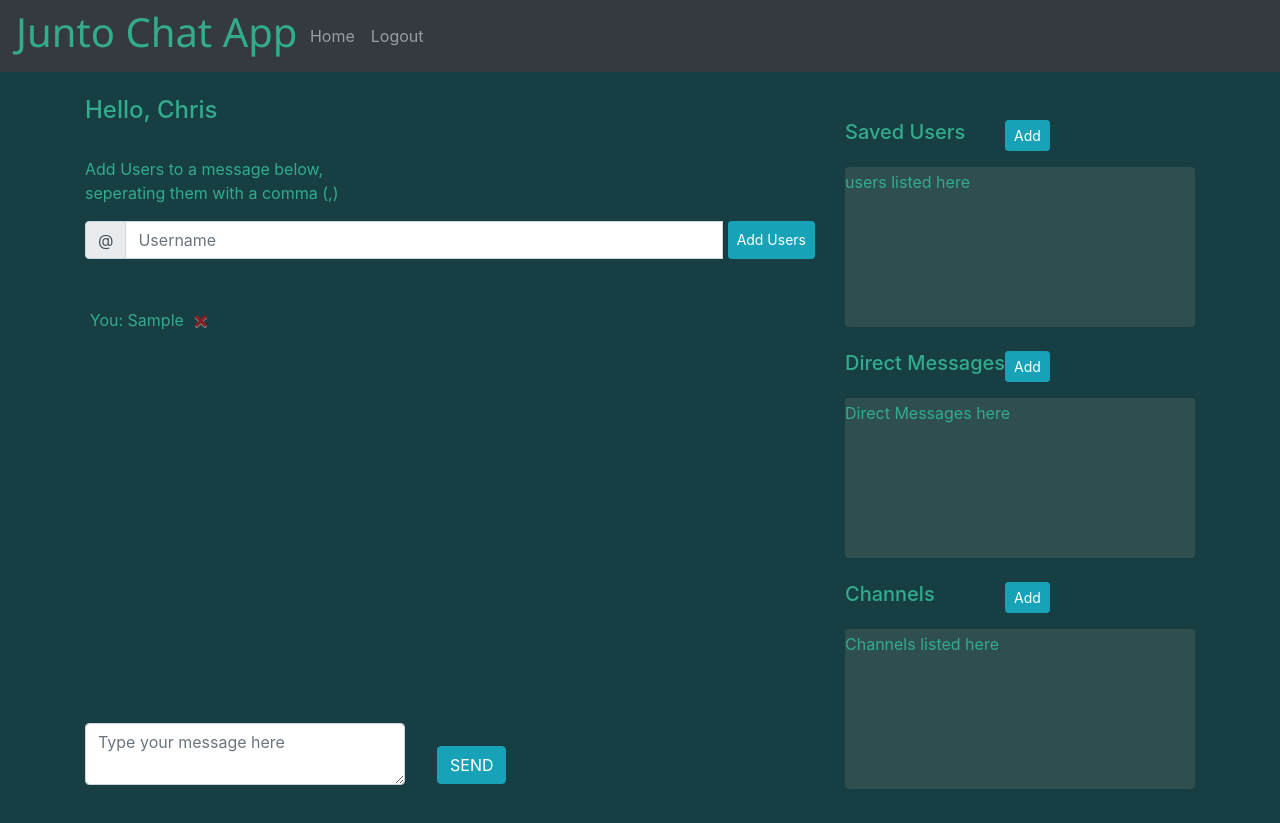
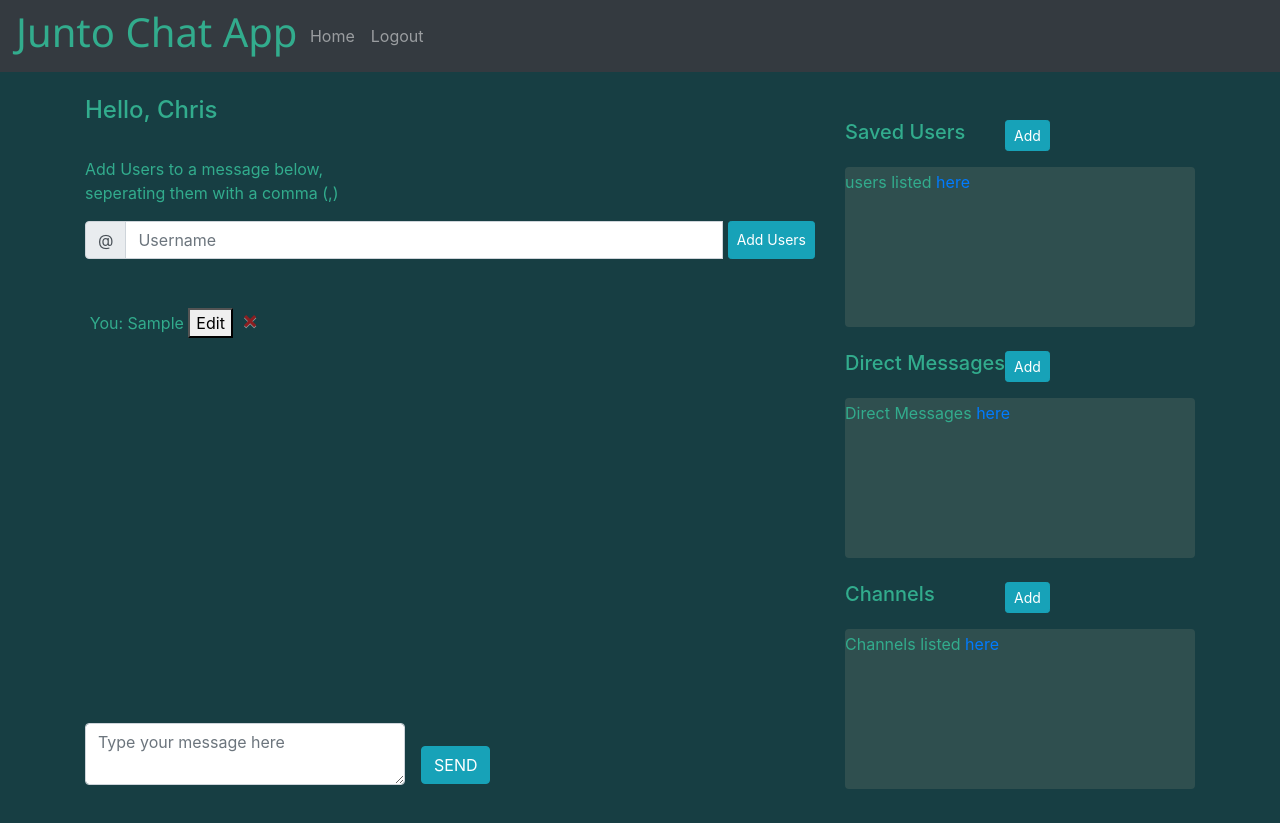
Before and after one commit to ckronber/JuntoChatBackend, a Flask app: page / in a window 1280 px wide. Run offline with Flask 2, Linux system fonts and the light colour scheme; a user stored in the database is signed in; tables that the repository leaves empty hold one stand-in row (values such as "Sample post"); some libraries are stand-ins or nearby versions.

Commit message:
updated views, javascriopt and html

```diff
--- a/Flask_Web_App_with_Login/website/auth.py
+++ b/Flask_Web_App_with_Login/website/auth.py
@@ -56,7 +56,7 @@ def sign_up():
              new_user = User(email = email, first_name = first_name, password = generate_password_hash(password1,method='sha256'))
              db.session.add(new_user)
              db.session.commit()
-             login_user(user,remember=True)
+             login_user(new_user,remember=True)
              flash('Account Created!', category='success')
              return redirect(url_for('views.home'))
 
--- a/Flask_Web_App_with_Login/website/sockets.py
+++ b/Flask_Web_App_with_Login/website/sockets.py
@@ -1,4 +1,4 @@
-from . import socketio
+from main import socketio
 from flask_socketio import send,emit
 
 @socketio.on('connect')
--- a/Flask_Web_App_with_Login/website/static/custom.css
+++ b/Flask_Web_App_with_Login/website/static/custom.css
@@ -1,15 +1,6 @@
-.navTextMain{
-   /* background-color: rgb(18, 107, 148);*/
-}
-
 .navTextMain, H1{
     color: rgb(50, 172, 141);
     font-family: 'Segoe UI', Tahoma, Geneva, Verdana, sans-serif;
-}
-
-#chatPage{
-   /* background-color: black;
-    color: white;*/
 }
 
 body{
@@ -39,7 +30,7 @@ body{
 
 #submitMessage{
     position:relative;
-    left:22rem;
+    left:21rem;
     bottom: 2.4rem;
 }
 
--- a/Flask_Web_App_with_Login/website/static/index.js
+++ b/Flask_Web_App_with_Login/website/static/index.js
@@ -1,4 +1,3 @@
-
 function deleteNote(noteId) {
   fetch("/delete-note", {
     method: "POST",
@@ -8,6 +7,15 @@ function deleteNote(noteId) {
   });
 }
 
+function editNote(noteId,note_data) {
+  fetch("/edit-note", {
+    method: "POST",
+    body: JSON.stringify({ noteId: noteId }),
+    body: JSON.stringify({ note_data: note_data })
+  }).then((_res) => {
+    window.location.href = "/";
+  });
+}
 
 function showPass(){
   var x = document.getElementById("password");
--- a/Flask_Web_App_with_Login/website/templates/home.html
+++ b/Flask_Web_App_with_Login/website/templates/home.html
@@ -32,8 +32,9 @@
           {%else%}
             {{note.user.first_name + ": " + note.data}}
           {%endif%}
+          <button type = "button" class = "edit" onclick = "editNote('{{note.id}}')">Edit</button>
           &nbsp;
-          <button type="button" class="close" id="closeX" onClick="deleteNote('{{note.id}}')">
+          <button type="button" class="close" id="closeX" onclick="deleteNote('{{note.id}}')">
             <span aria-hidden="true">&times;</span>
           </button>
         </li>
@@ -52,17 +53,17 @@
     <br>
     <h5>Saved Users </h5> <button type = "button" id = "sideAdd" class = "btn btn-info btn-sm">Add</button>
     <div class = "UserList rounded overflow-auto" style = "height:10rem;" >
-        <p>users listed here</p>
+        <p>users listed <a href="http://www.socialsounddesign.com/users/">here</a> </p>
     </div>
     <br>
     <h5>Direct Messages</h5> <button type = "button" id = "sideAdd" class = "btn btn-info btn-sm">Add</button>
     <div class = "UserList rounded overflow-auto" style = "height:10rem;" >
-      <p>Direct Messages here</p>
+      <p>Direct Messages <a href="https://www.businessinsider.com/instagram-direct-messages-desktop-web-browser-rollout-how-to-use-2020-4">here</a></p>
     </div>
       <br>
     <h5>Channels</h5> <button type = "button" id = "sideAdd" class = "btn btn-info btn-sm">Add</button>
     <div class = "UserList rounded overflow-auto" style = "height:10rem;" >
-      <p>Channels listed here</p>
+      <p>Channels listed <a href="https://www.techradar.com/news/youtube-tv-channels-heres-every-available-channel-on-youtube-tv">here</a></p>
     </div>
   </div>
 
--- a/Flask_Web_App_with_Login/website/views.py
+++ b/Flask_Web_App_with_Login/website/views.py
@@ -24,7 +24,6 @@ def home():
             new_note = Note(data=note, date = datetime.now(),user_id = current_user.id)
             db.session.add(new_note)
             db.session.commit()
-            #flash('Note added!',category='success')
 
     return render_template('home.html', user=current_user)
 
@@ -41,3 +40,18 @@ def deletenote():
             db.session.commit()
 
     return jsonify({})
+
+@views.route('/edit-note', methods=['POST'])
+@login_required
+def editnote():
+    note = json.loads(request.data)
+    noteId = note['noteId']
+    print(noteId)
+    note_data = note['note_data']
+    note = Note.query.get(noteId)
+    if note:
+        if note.user_id == current_user.id:
+            note['data'] = note_data
+            db.session.commit()
+
+    return jsonify({})
```
Also changed, not shown: Flask_Web_App_with_Login/website/database.db. Lines whose indentation alone changed are shown as unchanged.
